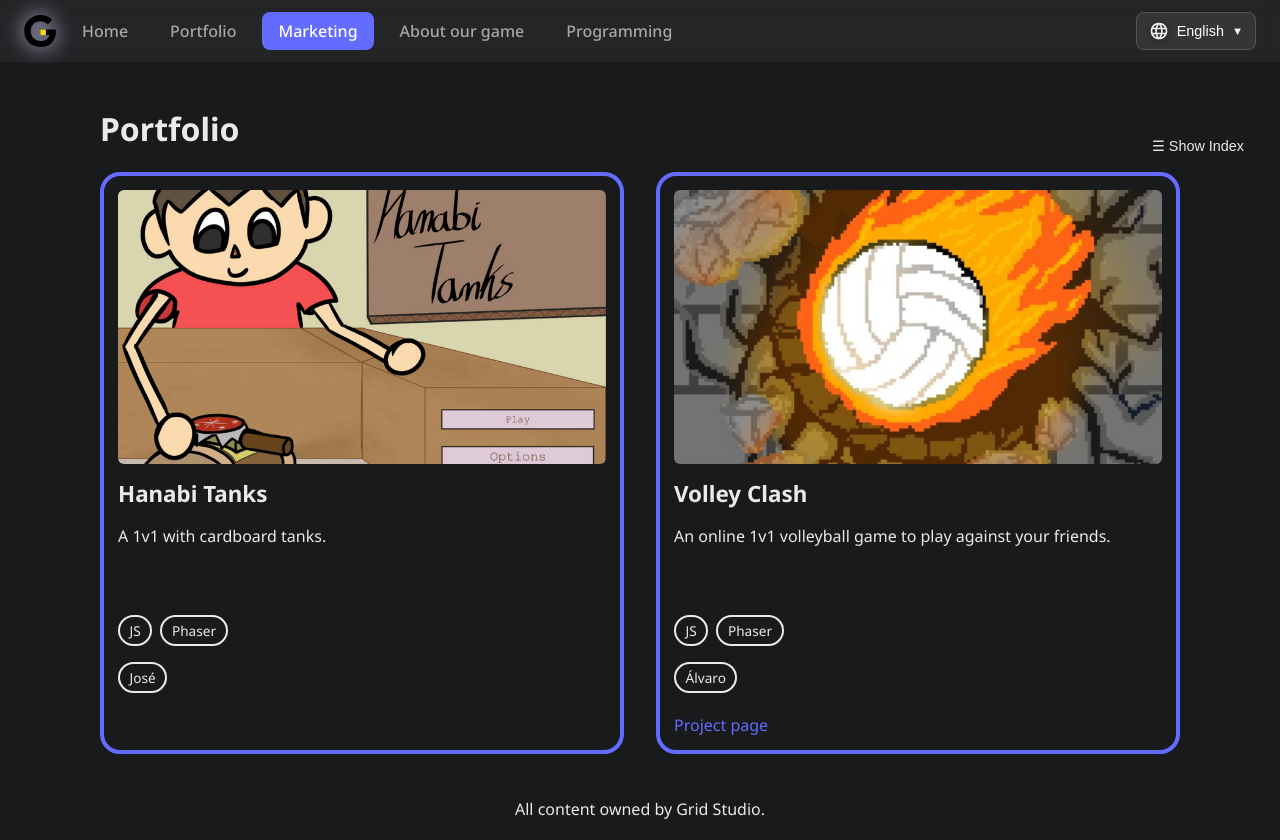
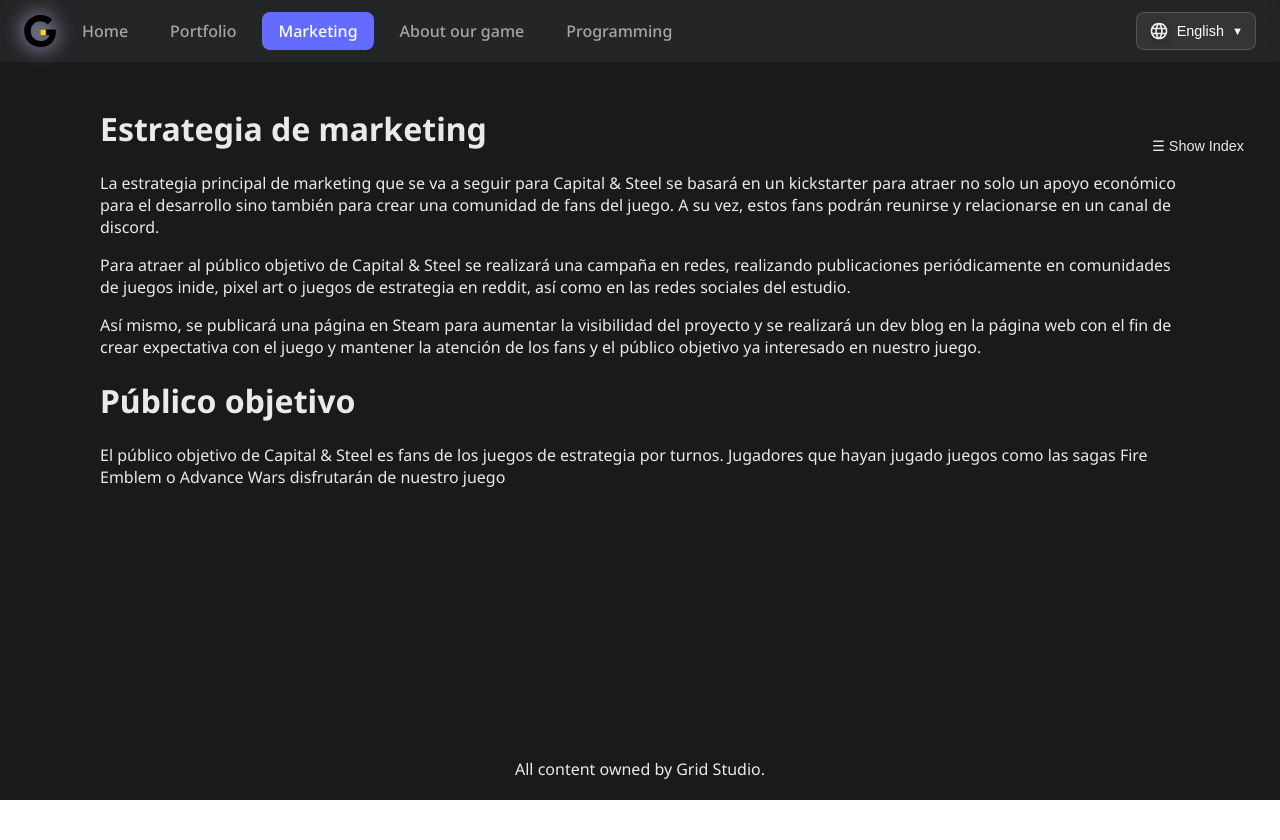
Before and after one commit to gridstudiofficial/gridstudiofficial.github.io, a React (Vite) app: page /#/marketing in a window 1280 px wide. After the commit the page ends 800 px from the top, so only its background shows below. Built offline with nearby package versions, Linux system fonts and the light colour scheme.

Commit message:
Update Marketing.jsx

```diff
--- a/src/pages/Marketing.jsx
+++ b/src/pages/Marketing.jsx
@@ -6,9 +6,26 @@ export default function Marketing() {
     const {t} = useTranslation('pages');
 
     return (
-        <div id="portfolio">
-            <h1>{t('portfolio.title')}</h1>
-            <ProjectGrid projects={projects}/>
+        <div id="Marketing">
+            <h1>Estrategia de marketing</h1>
+
+            <p> La estrategia principal de marketing que se va a seguir para Capital & Steel se basará en un kickstarter para atraer
+                no solo un apoyo económico para el desarrollo sino también para crear una comunidad de fans del juego. A su vez,
+                estos fans podrán reunirse y relacionarse en un canal de discord.
+            </p>
+            <p>Para atraer al público objetivo de Capital & Steel se realizará una campaña en redes, realizando publicaciones
+                periódicamente en comunidades de juegos inide, pixel art o juegos de estrategia en reddit, así como en las
+                redes sociales del estudio.
+            </p>
+            <p>Así mismo, se publicará una página en Steam para aumentar la visibilidad del proyecto y se realizará un dev blog
+                en la página web con el fin de crear expectativa con el juego y mantener la atención de los fans y el público
+                objetivo ya interesado en nuestro juego.
+            </p>
+            <h1>Público objetivo</h1>
+            <p>El público objetivo de Capital & Steel es fans de los juegos de estrategia por turnos. Jugadores que
+                hayan jugado juegos como las sagas Fire Emblem o Advance Wars disfrutarán de nuestro juego
+
+            </p>
         </div>
     );
 }
```
